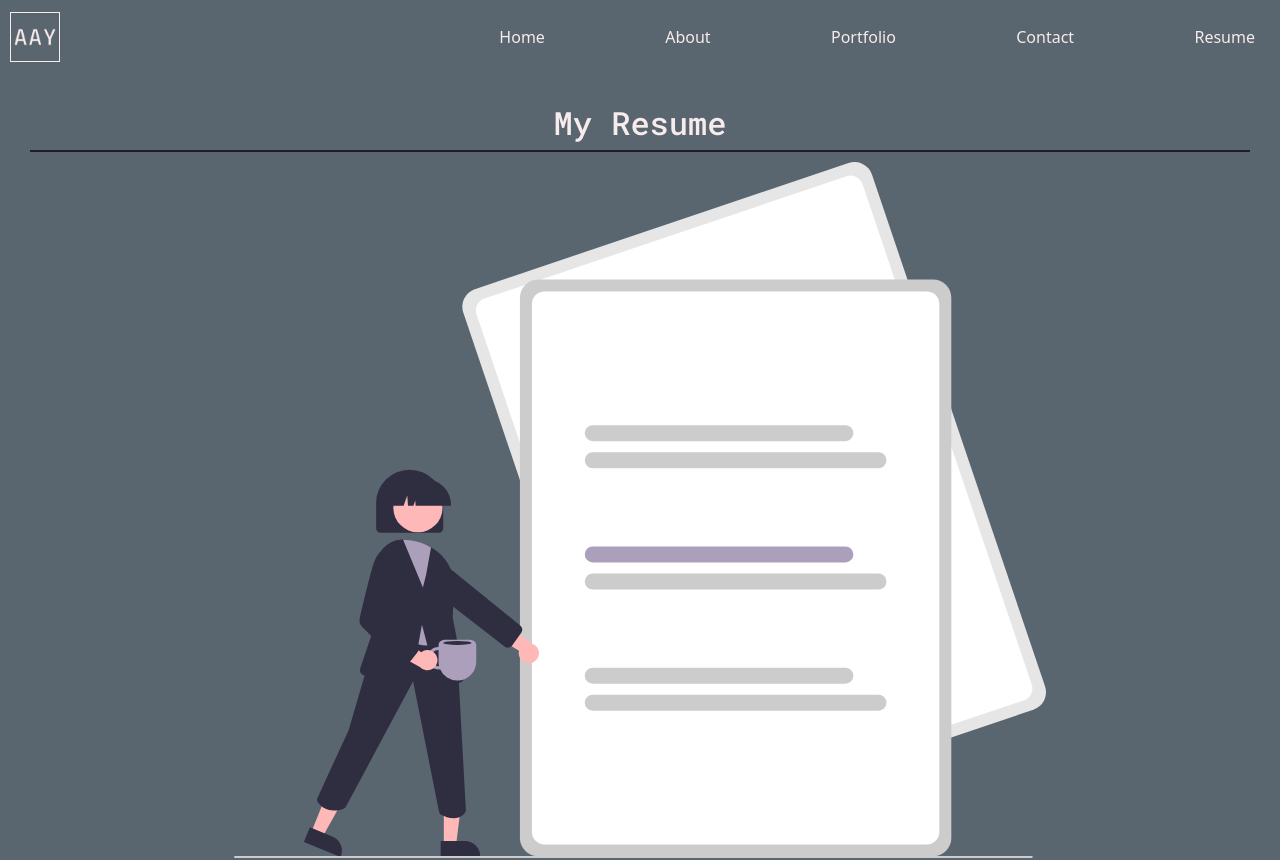
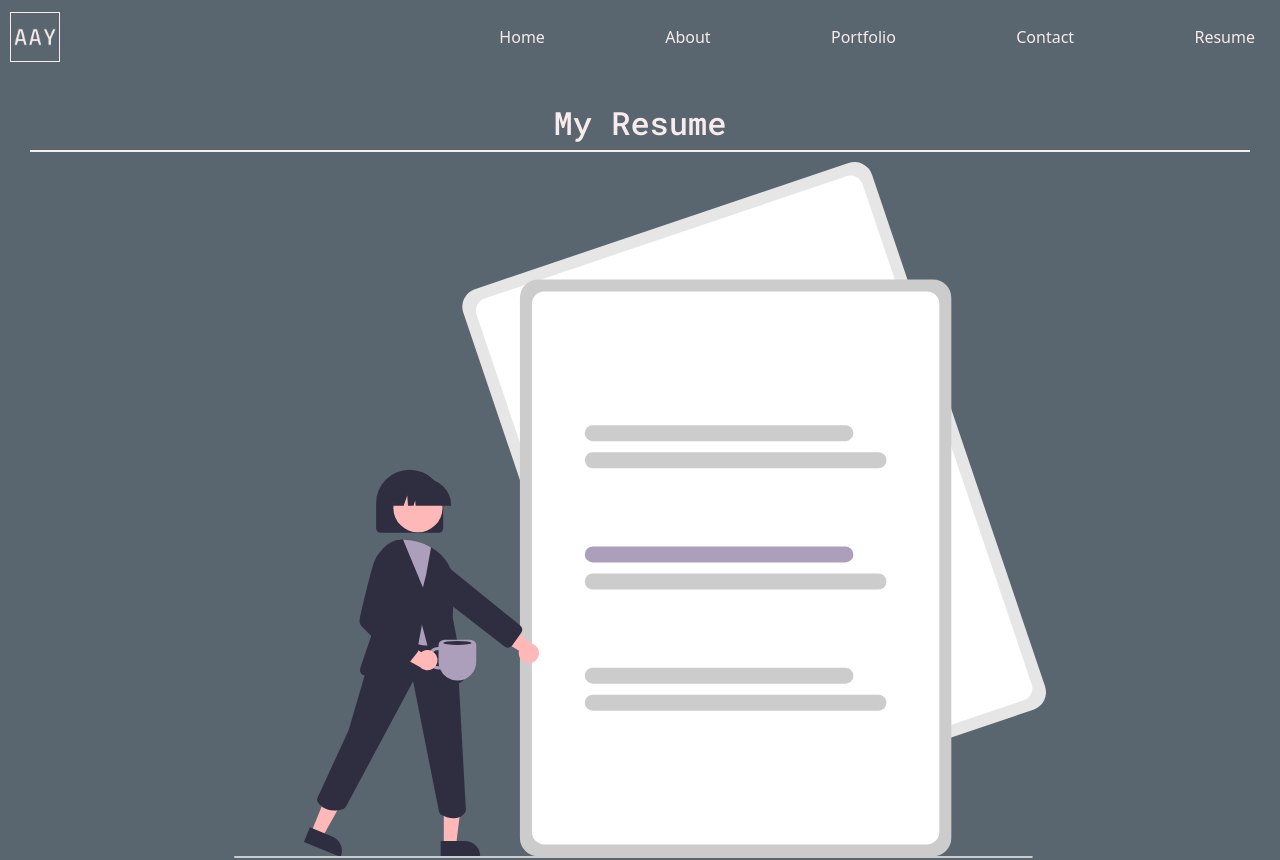
Before and after one commit to aaronauyoong/my-react-portfolio, a React (Create React App) app: page /resume in a window 1280 px wide. Shown: the top 860 px of the page. Built offline with nearby package versions, Linux system fonts and the light colour scheme.

Commit message:
slight adjustment to resume page styling for colour consistency

```diff
--- a/src/assets/styles/resume.css
+++ b/src/assets/styles/resume.css
@@ -19,7 +19,7 @@
 .resume-header {
     display: flex;
     justify-content: center;
-    border-bottom: solid var(--raisin-black) 2px;
+    border-bottom: solid var(--lavender-blush) 2px;
     margin: 10px;
 }
 
--- a/src/components/homepage/Home.js
+++ b/src/components/homepage/Home.js
@@ -1,6 +1,6 @@
 import React from 'react';
 import '../../assets/styles/custom-styles.css';
-import HomepageWebDev from '../../assets/images/homepage-webdev.svg';
+// import HomepageWebDev from '../../assets/images/homepage-webdev.svg';
 // import Typewriter from "typewriter-effect";
 
 function Home() {
```
